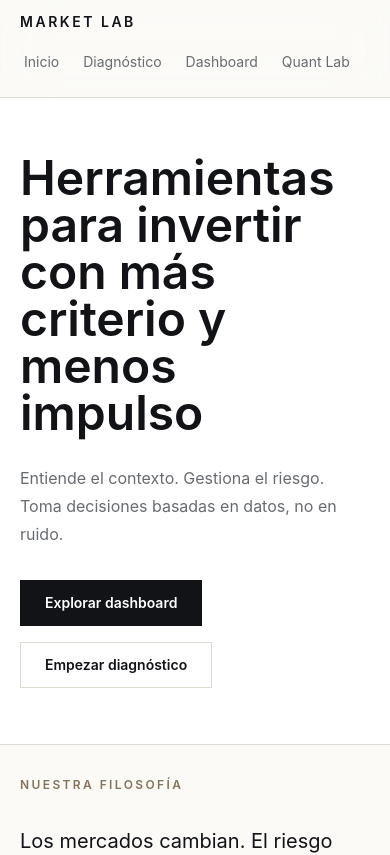
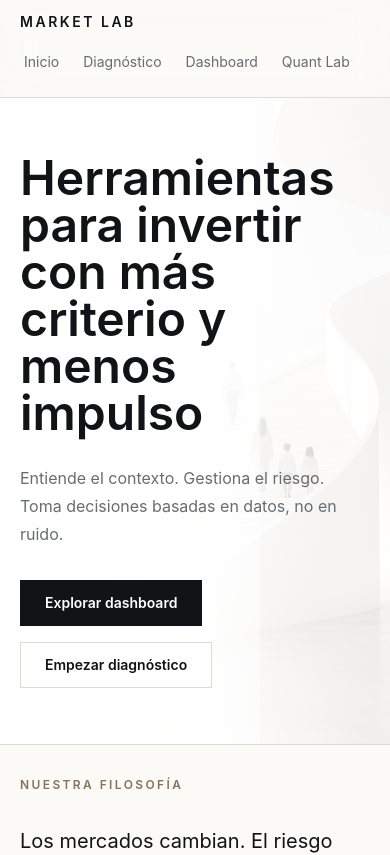
Before and after one commit to luiguiHerrera/Luiguiherrera-web, a Next.js app: page / in a window 390 px wide. Shown: the top 855 px of the page. Built offline with nearby package versions, Linux system fonts and the light colour scheme.

Commit message:
Update hero image with family ascent concept

```diff
--- a/app/page.tsx
+++ b/app/page.tsx
@@ -64,8 +64,8 @@ export default function Home() {
   return (
     <div>
       <section className="relative overflow-hidden border-b border-line bg-panel">
-        <div className="mx-auto grid min-h-[560px] max-w-7xl grid-cols-1 px-5 py-14 md:min-h-[650px] md:py-20 lg:grid-cols-[0.72fr_1fr] lg:items-center">
-          <div className="relative z-10 max-w-2xl">
+        <div className="mx-auto grid min-h-[560px] max-w-7xl grid-cols-1 px-5 py-14 md:min-h-[650px] md:py-20 lg:grid-cols-[0.7fr_1fr] lg:items-center">
+          <div className="relative z-20 max-w-2xl">
             <h1 className="text-5xl font-semibold leading-[0.98] text-ink md:text-7xl">
               Herramientas para invertir con más criterio y menos impulso
             </h1>
@@ -81,16 +81,17 @@ export default function Home() {
               </Link>
             </div>
           </div>
-          <div className="absolute inset-y-0 right-0 hidden w-[68%] lg:block">
+          <div className="absolute inset-y-0 right-0 block w-full md:w-[72%]">
             <Image
-              src="/images/hero-abstract-architecture.png"
+              src="/images/hero-family-ascent.png"
               alt=""
               fill
               priority
-              sizes="68vw"
-              className="object-cover object-center opacity-80"
+              sizes="(min-width: 1024px) 72vw, 100vw"
+              className="object-cover object-[70%_50%] opacity-35 sm:opacity-55 md:object-[60%_50%] md:opacity-90 lg:object-[58%_50%]"
             />
-            <div className="absolute inset-0 bg-gradient-to-r from-panel via-panel/65 to-transparent" />
+            <div className="absolute inset-0 bg-gradient-to-r from-panel via-panel/90 via-55% to-panel/30 md:via-panel/80 md:via-45% md:to-panel/5" />
+            <div className="absolute inset-y-0 left-0 w-2/3 bg-panel/45 md:w-1/2 md:bg-panel/35" />
           </div>
         </div>
       </section>
```
Also changed, not shown: public/images/hero-family-ascent.png (added).
